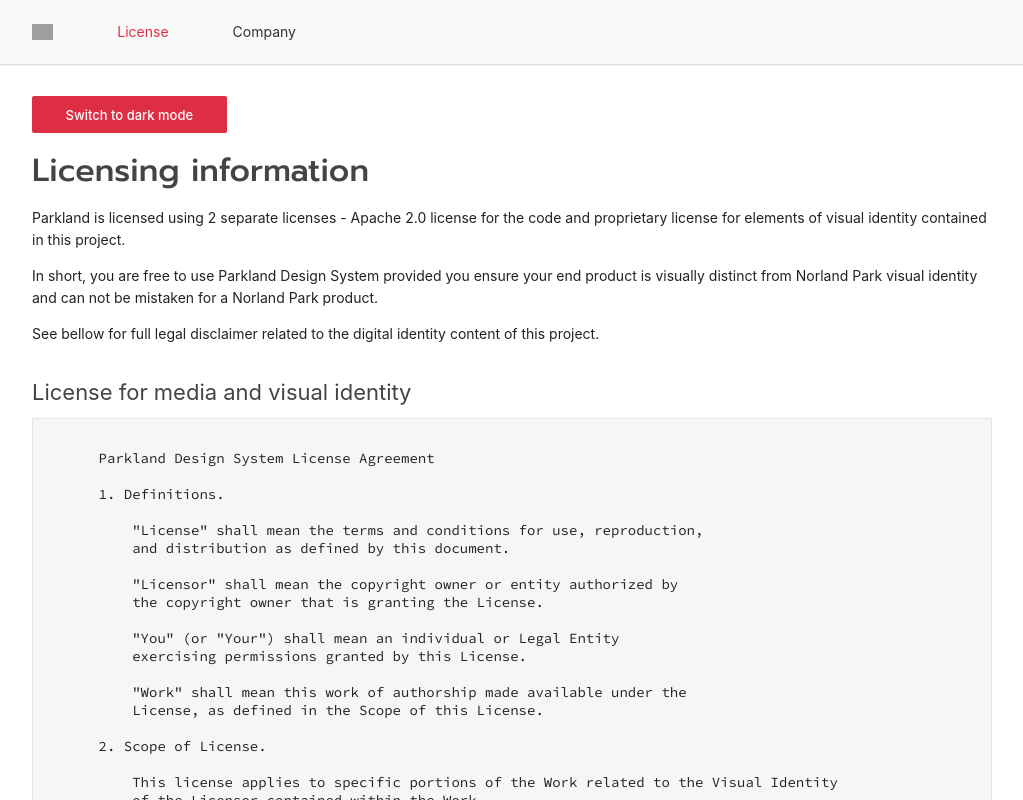
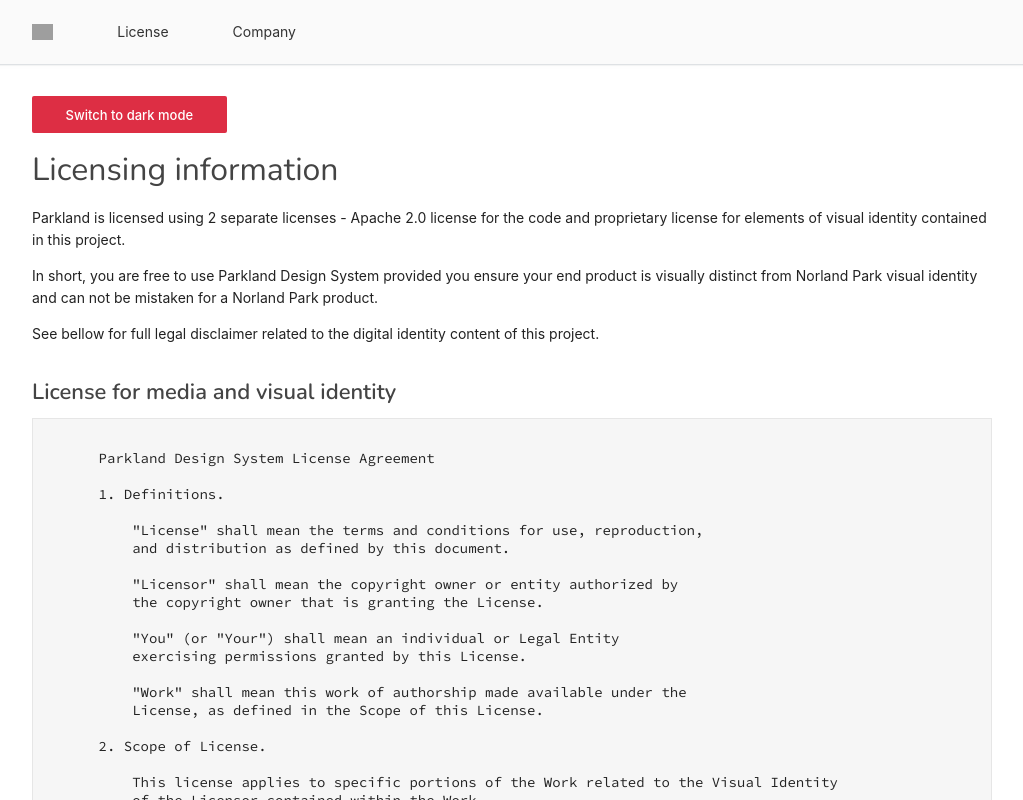
Before and after one commit to norlandpark/arcadia, a website: page docs-src/license.pug in a window 1280 px wide. Shown: the top 800 px of the page, without its empty margins (128-1151 px from the left). Drawn offline with nearby package versions, Linux system fonts and the light colour scheme; files that its build step writes are made by us from their sources; grey boxes are pictures that could not be loaded; a web font is replaced by a local one.

Commit message:
Font adjustments

```diff
--- a/docs-src/_layout.pug
+++ b/docs-src/_layout.pug
@@ -1,7 +1,7 @@
 html
   head
     title: block title
-    link(href='//fonts.googleapis.com/css?family=Muli:600|Prompt:400,500|Source+Code+Pro:400,500&display=swap&subset=latin-ext', rel='stylesheet')
+    link(href='//fonts.googleapis.com/css?family=Nunito:300,400,600,700|Source+Code+Pro:400,500&display=swap&subset=latin-ext', rel='stylesheet')
     link(href="./app.css", rel="stylesheet")
     meta(name="viewport", content="width=device-width, initial-scale=1.0")
     meta(property='og:type', content='website')
@@ -32,7 +32,7 @@
             img.pl-only-light(src="https://norlandpark.com/assets/logo.svg")
             img.pl-only-dark(src="https://norlandpark.com/assets/logo-light.svg")
           li.spacer
-          li: a.active.nav-item(href="./license.html") License
+          li: a.nav-item(href="./license.html") License
           li: a.nav-item(href="https://norlandpark.com") Company
 
     div.pl-panel-container.pl-pad-t-md.pl-pad-b-sm
--- a/docs-src/sections/typography.pug
+++ b/docs-src/sections/typography.pug
@@ -7,7 +7,7 @@
     div.purpose
       h6 Body font stack
     div.about
-      p Used for body text, buttons, inputs, and headings <code>h4</code>, <code>h5</code> and <code>h3</code>.
+      p Used for body text, buttons, inputs.
       p System fonts are used when possible, with fallback to <code>sans-serif</code> and emoji fonts.
     div.font-sample.pl-font-body
       div.pl-word-break-all ABCDEFGHIJKLMNOPQRSTUVWXYZ
@@ -19,26 +19,14 @@
 
   div.font-panel
     div.purpose
-      h6 Primary title font - Muli
-    div.about Used exclusively for page level heading - <code>h1</code>.
+      h6 Primary title font - Nunito
+    div.about Used exclusively for page level heading - <code>h1</code> through <code>h6</code>.
     div.font-sample.pl-font-title-primary
       div.pl-word-break-all ABCDEFGHIJKLMNOPQRSTUVWXYZ
       div.pl-word-break-all abcdefghijklmnopqrstuvwxyz
       div.pl-word-break-all 0123456789
     code.font-family
-      | font-family: 'muli', -apple-system, BlinkMacSystemFont, 'segoe ui', roboto, oxygen-sans, ubuntu, cantarell,
-      | 'helvetica neue', 'arial', sans-serif, 'apple color emoji', 'segoe ui emoji', 'segoe ui symbol';
-
-  div.font-panel
-    div.purpose
-      h6 Secondary title font - Prompt
-    div.about Used for headings <code>h2</code> and <code>h3</code>.
-    div.font-sample.pl-font-title-secondary
-      div.pl-word-break-all ABCDEFGHIJKLMNOPQRSTUVWXYZ
-      div.pl-word-break-all abcdefghijklmnopqrstuvwxyz
-      div.pl-word-break-all 0123456789
-    code.font-family
-      | font-family: 'prompt', -apple-system, BlinkMacSystemFont, 'segoe ui', roboto, oxygen-sans, ubuntu, cantarell,
+      | font-family: 'nunito', -apple-system, BlinkMacSystemFont, 'segoe ui', roboto, oxygen-sans, ubuntu, cantarell,
       | 'helvetica neue', 'arial', sans-serif, 'apple color emoji', 'segoe ui emoji', 'segoe ui symbol';
 
   div.font-panel
--- a/src/scss/typography.scss
+++ b/src/scss/typography.scss
@@ -18,22 +18,7 @@
 'segoe ui emoji',
 'segoe ui symbol' !default;
 
-$pl-font-family-title-primary: 'muli',
--apple-system,
-BlinkMacSystemFont,
-'segoe ui',
-roboto,
-oxygen-sans,
-ubuntu,
-cantarell,
-'helvetica neue',
-'arial',
-sans-serif,
-'apple color emoji',
-'segoe ui emoji',
-'segoe ui symbol' !default;
-
-$pl-font-family-title-secondary: 'prompt',
+$pl-font-family-title: 'nunito',
 -apple-system,
 BlinkMacSystemFont,
 'segoe ui',
@@ -71,7 +56,7 @@
 $pl-heading-h2-font-size: $pl-heading-h2-font-size-large * 0.8;
 $pl-heading-h2-line-height: $pl-heading-h2-line-height-large * 0.8;
 
-$pl-heading-h3-font-size-large: 1.71428em;
+$pl-heading-h3-font-size-large: 1.81428em;
 $pl-heading-h3-line-height-large: 2.42857rem;
 
 $pl-heading-h3-font-size: $pl-heading-h3-font-size-large * 0.8;
@@ -97,11 +82,7 @@
 
 @mixin pl-typography {
   .pl-font-title-primary {
-    font-family: $pl-font-family-title-primary;
-  }
-
-  .pl-font-title-secondary {
-    font-family: $pl-font-family-title-secondary;
+    font-family: $pl-font-family-title;
   }
 
   .pl-font-body {
@@ -117,6 +98,7 @@
     margin: 0;
     padding: 0;
     color: $pl-color-body-light-heading-text-fg;
+    font-family: $pl-font-family-title;
 
     @include pl-mode-dark {
       color: $pl-color-body-dark-heading-text-fg;
@@ -136,18 +118,19 @@
   }
 
   h1 {
-    font-family: $pl-font-family-title-primary;
+    font-weight: 300;
+  }
+
+  h2 {
+    font-weight: 400;
+  }
+
+  h3 {
     font-weight: 600;
   }
 
-  h2, h3 {
-    font-family: $pl-font-family-title-secondary;
-    font-weight: 500;
-  }
-
   h4, h5, h6 {
-    font-weight: 400;
-    font-family: $pl-font-family-body;
+    font-weight: 600;
   }
 
   h1 {
@@ -159,7 +142,6 @@
       line-height: $pl-heading-h1-line-height-large;
     }
 
-    letter-spacing: -0.023em; // TODO extract
     @include pl-mrg-y(0.75em);
 
     &:first-child {
```
Also changed, not shown: docs/app.css, docs/index.html, docs/license.html.
